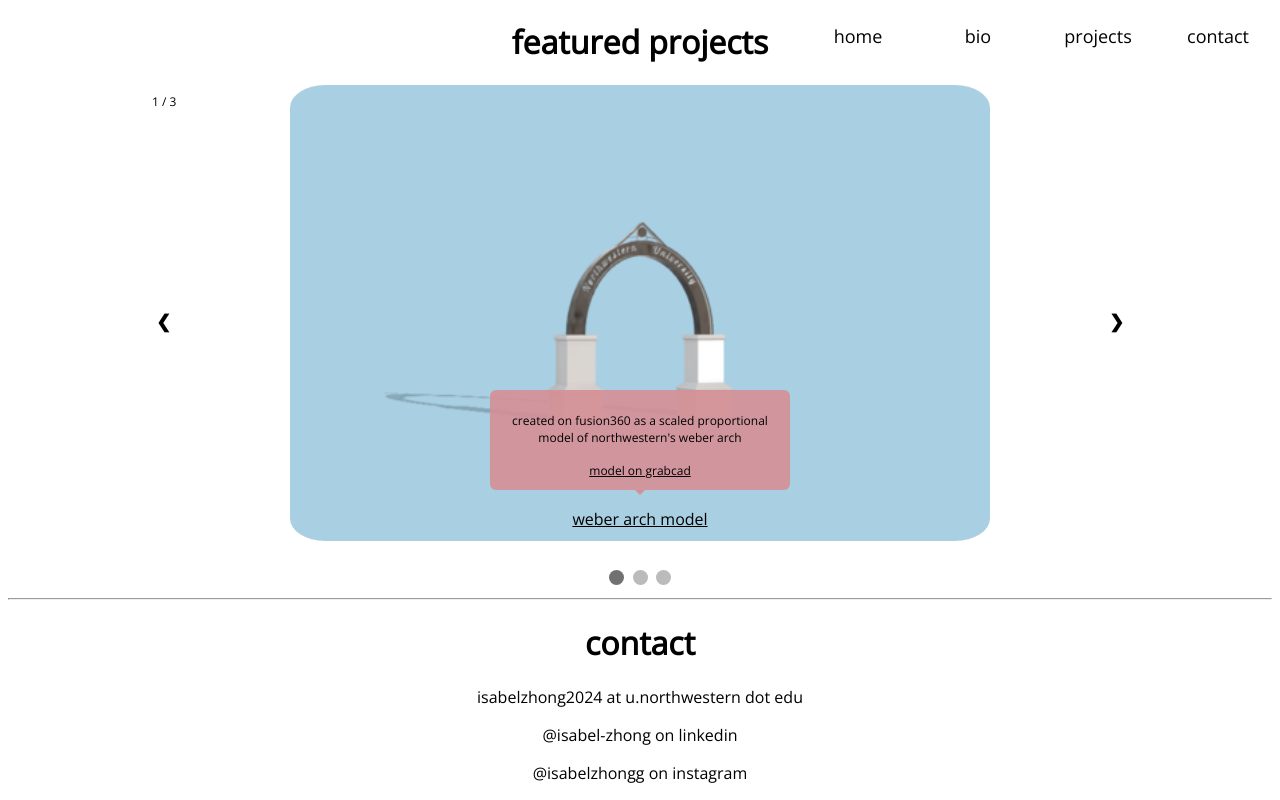
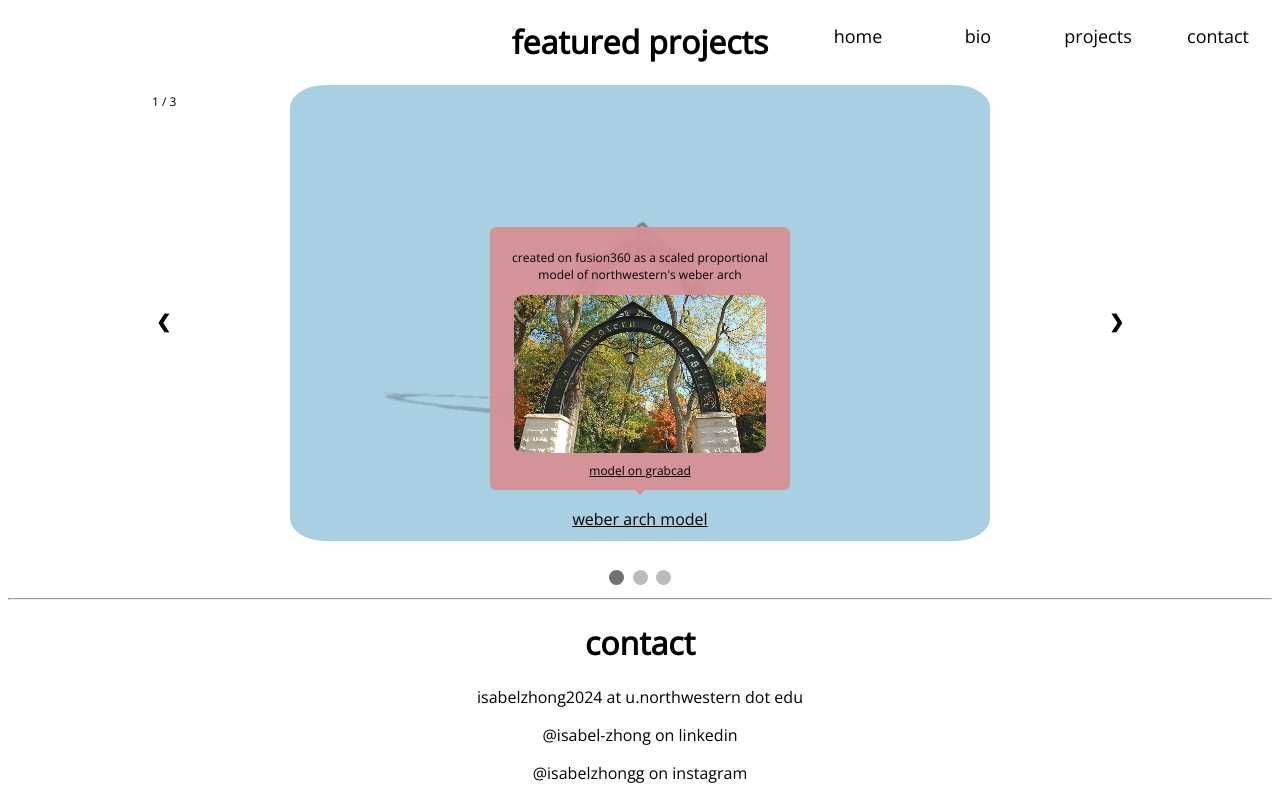
Before and after one commit to izo0619/portfolio, a plain HTML site: page index.html in a window 1280 px wide. Both pictures are taken after a click on the element "weber arch model". Shown: the part 1534-2334 px from the top of the page. Drawn offline with nearby package versions, Linux system fonts and the light colour scheme.

Commit message:
added images to descriptions

```diff
--- a/index.html
+++ b/index.html
@@ -54,6 +54,7 @@
             <div class="text popup" onclick="popup()">weber arch model
                <span class="popuptext">
                   <p>created on fusion360 as a scaled proportional model of northwestern's weber arch</p>
+                  <img src="assets/weberarch.jpeg">
                   <a href="https://grabcad.com/library/northwestern-weber-arch-1" target=”_blank” style="color:black;">model on grabcad</a>
                </span>
             </div>
@@ -65,6 +66,7 @@
             <div class="text popup" onclick="popup()" style="color:white;">perlin noise flow field sim
                <span class="popuptext">
                   <p>simulating particle flow in a vector field with perlin noise using p5.js</p>
+                  <img src="assets/perlinnoise.png">
                   <a href="https://github.com/izo0619/perlin-noise-flow-field" target=”_blank” style="color:black;">github repo</a>
                </span>
             </div>
@@ -76,6 +78,7 @@
             <div class="text popup" onclick="popup()">cam and follower
                <span class="popuptext">
                   <p>created on fusion360 as an assembly of a cam and follower, which turns rotational motion into linear motion</p>
+                  <img src="assets/cfdiagram.gif">
                   <a href="https://grabcad.com/library/cam-follower-32" target=”_blank” style="color:black;">model on grabcad</a>
                </span>
             </div>
@@ -139,5 +142,14 @@
          let popups = document.getElementsByClassName("popuptext");
          Array.from(popups).forEach(p => p.classList.toggle("show"));
       }
+
+      document.addEventListener('click', function(event) {
+         let popups = Array.from(document.getElementsByClassName("popup"));
+         const outsideClick = !popups.includes(event.target);
+         if (outsideClick){
+            let pu = document.getElementsByClassName("popuptext");
+            Array.from(pu).forEach(p => p.classList.remove("show"));
+         }
+      });
       </script>
 </html>
--- a/styles.css
+++ b/styles.css
@@ -205,7 +205,7 @@ body {
 .popup .popuptext {
   visibility: hidden;
   width: 300px;
-  background-color: rgba(213,144,150, 0.9);;
+  background-color: rgba(213,144,150, 0.95);;
   color: black;
   text-align: center;
   border-radius: 6px;
@@ -224,6 +224,9 @@ body {
   font-size: 12px;
 }
 
+.popup .popuptext img {
+  width: 90%;
+}
 /* Popup arrow */
 .popup .popuptext::after {
   content: "";
```
Also changed, not shown: assets/perlinnoise.png (added), assets/weberarch.jpeg (added), 2 other files.
